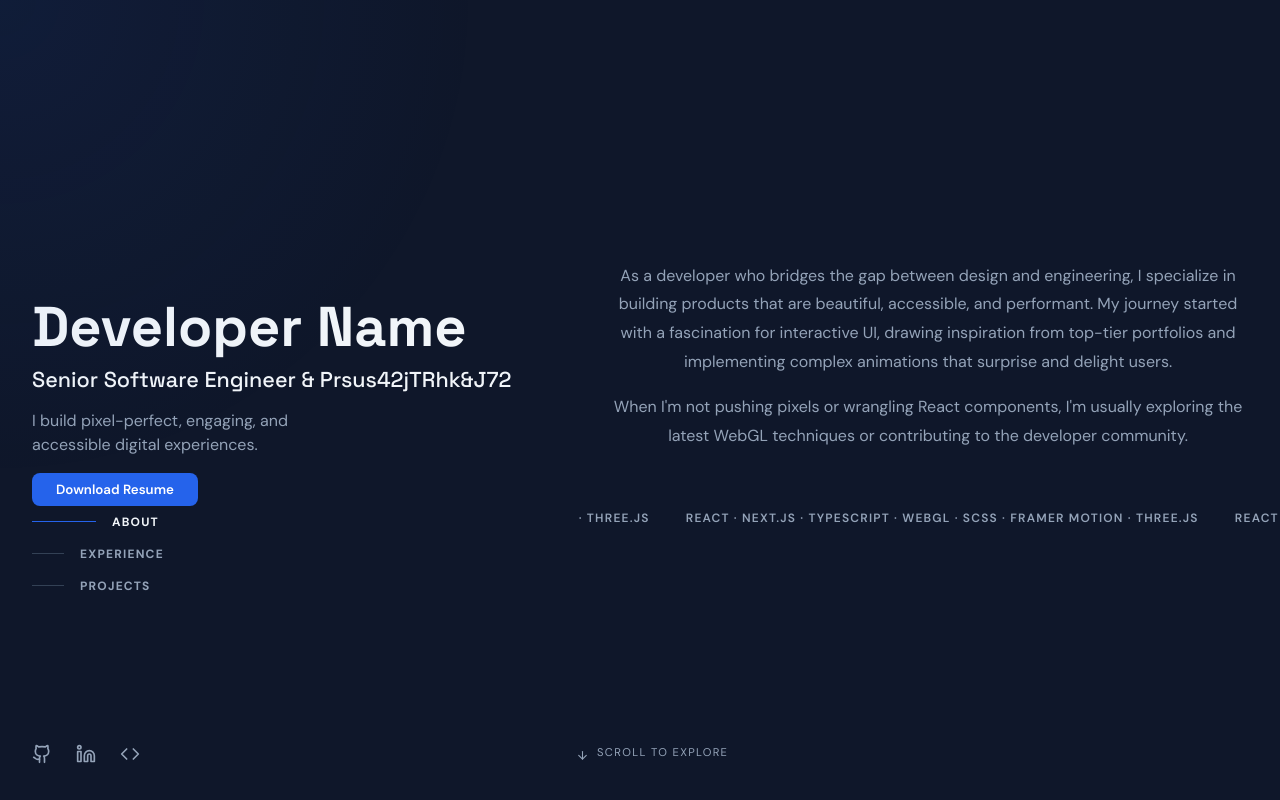
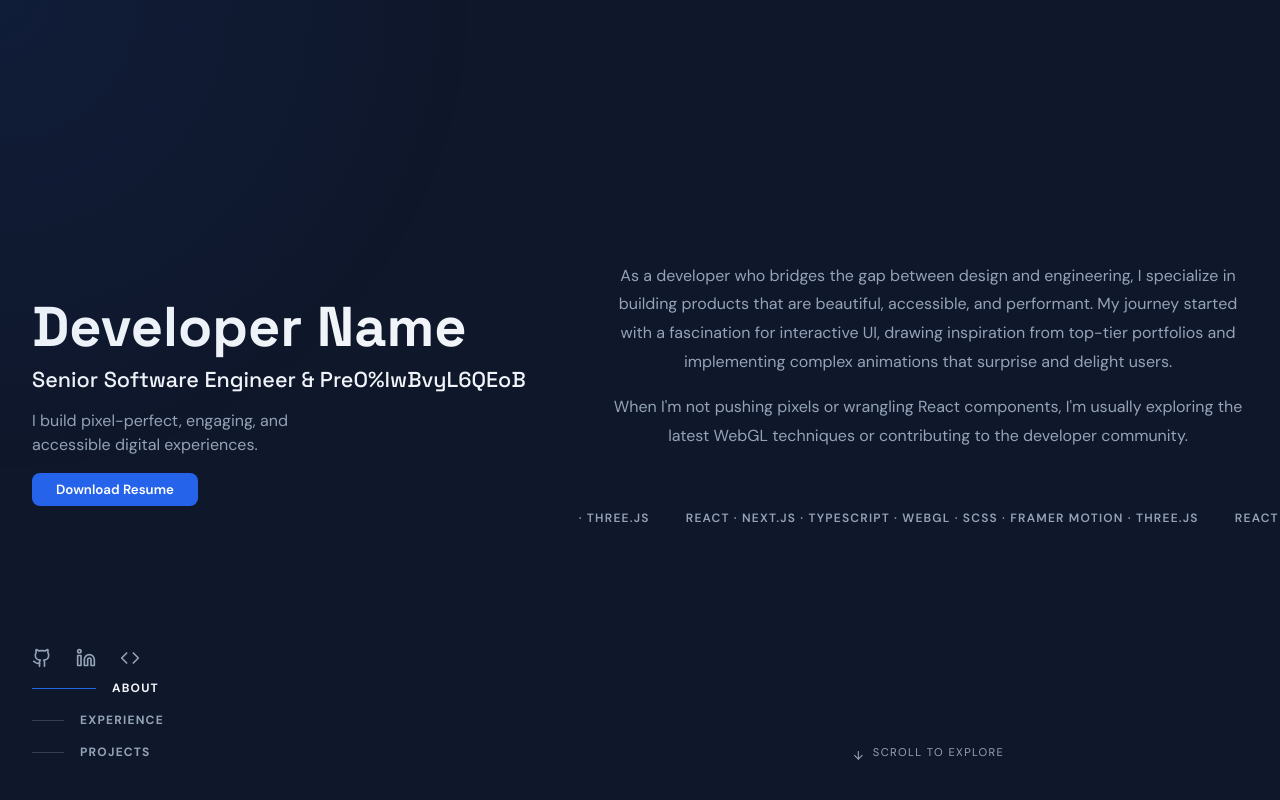
Before and after one commit to cmpdpucc/my-infinity-portfolio, a Next.js app: page / in a window 1280 px wide. Built offline with nearby package versions, Linux system fonts and the light colour scheme.

Commit message:
feat(phase18): decompose Sidebar into DevIdentity + SectionNav, show identity on mobile, fix Scroll to Explore, SCSS separation

```diff
--- a/src/app/page.tsx
+++ b/src/app/page.tsx
@@ -3,7 +3,8 @@
 import React from "react";
 import Spotlight from "@/components/Spotlight";
 import ClickSpark from "@/components/ClickSpark";
-import Sidebar from "@/components/Sidebar";
+import DevIdentity from "@/components/DevIdentity";
+import SectionNav from "@/components/SectionNav";
 import MobileNav from "@/components/MobileNav";
 import { SECTIONS } from "@/data/sections.data";
 import { useScrollSpy } from "@/hooks/useScrollSpy";
@@ -13,16 +14,11 @@ import { useDiscreteScroll } from "@/hooks/useDiscreteScroll";
  * page.tsx — Root portfolio page.
  *
  * Architecture:
- * - Left column: Sidebar (fixed, 50% width) with dynamic nav from SECTIONS
- * - Right column: scroll container with full-viewport sections
+ * - Desktop: left sidebar (DevIdentity + SectionNav) + right scroll container
+ * - Mobile: DevIdentity hero header inside scroll container + floating MobileNav
  *
  * Each section is 100vh, rendered by iterating SECTIONS array.
- * The scroll-snap behaviour is implemented purely in SCSS (.pf-scroll-container).
  * Discrete scroll hook intercepts wheel events for 1-to-1 section jumps.
- *
- * To add a new section from an API:
- *   const sections = await fetch("/api/sections").then(r => r.json())
- *   Replace SECTIONS with the API response (same SectionConfig shape).
  */
 export default function Home() {
   const sectionIds = SECTIONS.map(s => `#${s.id}`);
@@ -37,14 +33,20 @@ export default function Home() {
         <Spotlight />
 
         <div className="pf-layout">
-          {/* LEFT: Fixed Sidebar — nav generated from sections list */}
-          <Sidebar sections={SECTIONS} activeSectionId={activeSectionId} />
+          {/* LEFT: Desktop sidebar — Identity + Nav (hidden < 64em) */}
+          <aside className="pf-sidebar">
+            <DevIdentity variant="sidebar" />
+            <SectionNav sections={SECTIONS} activeSectionId={activeSectionId} />
+          </aside>
 
           {/* BOTTOM: Floating mobile nav (< 1024px) */}
           <MobileNav sections={SECTIONS} activeSectionId={activeSectionId} />
 
           {/* RIGHT: Scroll container — one fullscreen section per item */}
           <div className="pf-scroll-container" id="scroll-container">
+            {/* Mobile hero: DevIdentity shown as first element in scroll flow */}
+            <DevIdentity variant="hero" />
+
             {SECTIONS.map(({ id, component: SectionComponent }) => (
               <section
                 key={id}
--- /dev/null
+++ b/src/components/DevIdentity.tsx
@@ -0,0 +1,81 @@
+"use client";
+
+import React from "react";
+import Magnet from "@/components/Magnet";
+import DecryptedText from "@/components/DecryptedText";
+import { motion } from "framer-motion";
+import { Github, Linkedin, Code } from "lucide-react";
+
+/**
+ * DevIdentity — Developer branding card.
+ *
+ * Renders: name, title, tagline, CTA button, social links.
+ * Used in two contexts:
+ * - Desktop: inside the sidebar (fixed left column)
+ * - Mobile/Tablet: as a hero header inside the scroll container
+ *
+ * The `variant` prop controls layout adaption:
+ * - "sidebar": vertical layout with spacious margins (desktop)
+ * - "hero": compact horizontal/centered layout (mobile)
+ */
+
+interface DevIdentityProps {
+  variant?: "sidebar" | "hero";
+}
+
+export default function DevIdentity({ variant = "sidebar" }: DevIdentityProps) {
+  return (
+    <div className={`pf-identity pf-identity--${variant}`}>
+      <div className="pf-identity__info">
+        <motion.h1
+          initial={{ opacity: 0, x: -20 }}
+          animate={{ opacity: 1, x: 0 }}
+          transition={{ duration: 0.5 }}
+          className="pf-identity__name"
+        >
+          <a href="/">Developer Name</a>
+        </motion.h1>
+
+        <motion.h2
+          initial={{ opacity: 0, x: -20 }}
+          animate={{ opacity: 1, x: 0 }}
+          transition={{ duration: 0.5, delay: 0.1 }}
+          className="pf-identity__title"
+        >
+          <DecryptedText text="Senior Software Engineer & Product Designer" speed={60} />
+        </motion.h2>
+
+        <motion.p
+          initial={{ opacity: 0, x: -20 }}
+          animate={{ opacity: 1, x: 0 }}
+          transition={{ duration: 0.5, delay: 0.2 }}
+          className="pf-identity__tagline"
+        >
+          I build pixel-perfect, engaging, and accessible digital experiences.
+        </motion.p>
+
+        <motion.div
+          initial={{ opacity: 0, y: 10 }}
+          animate={{ opacity: 1, y: 0 }}
+          transition={{ duration: 0.5, delay: 0.3 }}
+          className="pf-identity__cta"
+        >
+          <button className="pf-button pf-button--primary">Download Resume</button>
+        </motion.div>
+      </div>
+
+      {/* Social Links */}
+      <motion.ul
+        initial={{ opacity: 0 }}
+        animate={{ opacity: 1 }}
+        transition={{ duration: 0.5, delay: 0.5 }}
+        className="pf-identity__social"
+        aria-label="Social media"
+      >
+        <li><Magnet><a href="#" aria-label="Github"><Github size={20} /></a></Magnet></li>
+        <li><Magnet><a href="#" aria-label="LinkedIn"><Linkedin size={20} /></a></Magnet></li>
+        <li><Magnet><a href="#" aria-label="CodePen"><Code size={20} /></a></Magnet></li>
+      </motion.ul>
+    </div>
+  );
+}
--- /dev/null
+++ b/src/components/SectionNav.tsx
@@ -0,0 +1,49 @@
+"use client";
+
+import React from "react";
+import { motion } from "framer-motion";
+import type { SectionConfig } from "@/data/sections.data";
+
+/**
+ * SectionNav — Desktop sidebar navigation links.
+ *
+ * Renders a vertical list of section links with animated indicators.
+ * Hidden on mobile (< 64em) — MobileNav handles navigation there.
+ */
+
+interface SectionNavProps {
+  sections: SectionConfig[];
+  activeSectionId: string;
+}
+
+export default function SectionNav({ sections, activeSectionId }: SectionNavProps) {
+  const scrollToSection = (id: string) => {
+    const el = document.getElementById(id);
+    if (el) el.scrollIntoView({ behavior: "smooth" });
+  };
+
+  return (
+    <motion.nav
+      initial={{ opacity: 0 }}
+      animate={{ opacity: 1 }}
+      transition={{ duration: 0.5, delay: 0.4 }}
+      className="pf-section-nav"
+      aria-label="Portfolio sections"
+    >
+      <ul className="pf-section-nav__list">
+        {sections.map(({ id, navLabel }) => (
+          <li key={id}>
+            <button
+              className={`pf-section-nav__link ${activeSectionId === id ? "pf-section-nav__link--active" : ""}`}
+              onClick={() => scrollToSection(id)}
+              aria-current={activeSectionId === id ? "true" : undefined}
+            >
+              <span className="pf-section-nav__indicator" />
+              <span className="pf-section-nav__text">{navLabel}</span>
+            </button>
+          </li>
+        ))}
+      </ul>
+    </motion.nav>
+  );
+}
--- a/src/sections/AboutSection.tsx
+++ b/src/sections/AboutSection.tsx
@@ -52,15 +52,17 @@ export default function AboutSection() {
         />
       </motion.div>
 
-      {/* Guida verso la sezione successiva */}
+      {/* Scroll indicator — hidden on mobile (MobileNav provides navigation cue) */}
       <motion.div
         initial={{ opacity: 0 }}
         animate={{ opacity: 1 }}
         transition={{ delay: 0.8 }}
+        className="pf-scroll-indicator"
         style={{
           position: "absolute",
           bottom: "2.5rem",
-          left: 0,
+          left: "50%",
+          transform: "translateX(-50%)",
           display: "flex",
           alignItems: "center",
           gap: "0.5rem",
--- /dev/null
+++ b/src/styles/components/_identity.scss
@@ -0,0 +1,116 @@
+@use '../colors' as *;
+@use '../tokens' as *;
+
+// =====================================
+// DEVELOPER IDENTITY — branding card
+// =====================================
+.pf-identity {
+  display: flex;
+  flex-direction: column;
+
+  // ─── Sidebar variant (desktop) ───
+  &--sidebar {
+    justify-content: space-between;
+    height: 100%;
+
+    .pf-identity__info {
+      flex: 1;
+      margin-top: 33vh;
+    }
+
+    @media (max-width: 64em) {
+      display: none; // Hidden on mobile — hero variant shown instead
+    }
+  }
+
+  // ─── Hero variant (mobile/tablet) ───
+  &--hero {
+    display: none; // Hidden on desktop
+
+    @media (max-width: 64em) {
+      display: flex;
+      align-items: center;
+      text-align: center;
+      padding: space(2xl) space(lg) space(lg);
+      gap: space(sm);
+
+      .pf-identity__info {
+        width: 100%;
+      }
+
+      .pf-identity__name {
+        font-size: clamp(1.75rem, 5vw, 2.5rem);
+      }
+
+      .pf-identity__title {
+        font-size: clamp(0.85rem, 2vw, 1rem);
+      }
+
+      .pf-identity__tagline {
+        max-width: 100%;
+        font-size: 0.875rem;
+      }
+
+      .pf-identity__cta {
+        margin-top: space(md);
+      }
+
+      .pf-identity__social {
+        justify-content: center;
+        margin-top: space(md);
+      }
+    }
+  }
+
+  // ─── Child elements ───
+  &__name {
+    font-size: clamp(2.25rem, 6vw, 3.5rem);
+    font-weight: 700;
+    line-height: 1.1;
+    color: var(--color-text);
+    margin-bottom: space(xs);
+
+    a {
+      color: inherit;
+      text-decoration: none;
+    }
+  }
+
+  &__title {
+    font-size: clamp(1.1rem, 2.5vw, 1.35rem);
+    font-weight: 500;
+    color: var(--color-text);
+    margin-top: space(sm);
+  }
+
+  &__tagline {
+    max-width: 20rem;
+    margin-top: space(md);
+    color: var(--color-text-muted);
+    line-height: 1.5;
+  }
+
+  &__cta {
+    margin-top: space(md);
+  }
+
+  &__social {
+    display: flex;
+    align-items: center;
+    list-style: none;
+    padding: 0;
+    margin: space(xl) 0 0 0;
+
+    li {
+      margin-right: space(lg);
+      font-size: 0.875rem;
+      color: var(--color-text-muted);
+      cursor: pointer;
+      transition: color 200ms ease;
+
+      &:hover {
+        color: var(--color-text);
+      }
+    }
+  }
+}
--- a/src/styles/components/_page.scss
+++ b/src/styles/components/_page.scss
@@ -20,100 +20,13 @@
 .pf-page {
   position: relative;
   background-color: var(--color-background);
+}
 
-  &__title {
-    font-size: clamp(2.25rem, 6vw, 3.5rem);
-    font-weight: 700;
-    line-height: 1.1;
-    color: var(--color-text);
-    margin-bottom: space(xs);
-  }
-
-  &__subtitle {
-    font-size: clamp(1.1rem, 2.5vw, 1.35rem);
-    font-weight: 500;
-    color: var(--color-text);
-    margin-top: space(sm);
-  }
-
-  &__description {
-    max-width: 320px;
-    margin-top: space(md);
-    color: var(--color-text-muted);
-    line-height: 1.5;
-  }
-
-  &__nav {
-    display: none;
-    margin-top: space(3xl);
-
-    @media (min-width: 1024px) {
-      display: block;
-    }
-
-    &-list {
-      list-style: none;
-      padding: 0;
-      margin: 0;
-      width: max-content;
-    }
-
-    &-link {
-      display: flex;
-      align-items: center;
-      padding: space(sm) 0;
-      cursor: pointer;
-      background: transparent;
-      border: none;
-      font-family: inherit;
-
-      &:hover, &:focus-visible, &--active {
-        .pf-page__nav-indicator {
-          width: 4rem;
-          background-color: var(--color-cta);
-        }
-        .pf-page__nav-text {
-          color: var(--color-text);
-        }
-      }
-    }
-
-    &-indicator {
-      display: inline-block;
-      height: 1px;
-      width: 2rem;
-      background-color: var(--color-border);
-      margin-right: space(md);
-      transition: all 200ms ease;
-    }
-
-    &-text {
-      font-size: 0.75rem;
-      font-weight: 700;
-      text-transform: uppercase;
-      letter-spacing: 0.1em;
-      color: var(--color-text-muted);
-      transition: color 200ms ease;
-    }
-  }
-
-  &__social {
-    display: flex;
-    align-items: center;
-    list-style: none;
-    padding: 0;
-    margin: space(xl) 0 0 0;
-
-    li {
-      margin-right: space(lg);
-      font-size: 0.875rem;
-      color: var(--color-text-muted);
-      cursor: pointer;
-      transition: color 200ms ease;
-
-      &:hover {
-        color: var(--color-text);
-      }
-    }
+// =====================================
+// SCROLL INDICATOR — "Scroll to explore"
+// =====================================
+.pf-scroll-indicator {
+  @media (max-width: 64em) {
+    display: none !important; // Mobile has MobileNav for navigation cue
   }
 }
--- /dev/null
+++ b/src/styles/components/_section-nav.scss
@@ -0,0 +1,61 @@
+@use '../colors' as *;
+@use '../tokens' as *;
+
+// =====================================
+// SECTION NAV — desktop sidebar navigation
+// =====================================
+.pf-section-nav {
+  display: none;
+  margin-top: space(3xl);
+
+  @media (min-width: 64em) {
+    display: block;
+  }
+
+  &__list {
+    list-style: none;
+    padding: 0;
+    margin: 0;
+    width: max-content;
+  }
+
+  &__link {
+    display: flex;
+    align-items: center;
+    padding: space(sm) 0;
+    cursor: pointer;
+    background: transparent;
+    border: none;
+    font-family: inherit;
+
+    &:hover,
+    &:focus-visible,
+    &--active {
+      .pf-section-nav__indicator {
+        width: 4rem;
+        background-color: var(--color-cta);
+      }
+      .pf-section-nav__text {
+        color: var(--color-text);
+      }
+    }
+  }
+
+  &__indicator {
+    display: inline-block;
+    height: 1px;
+    width: 2rem;
+    background-color: var(--color-border);
+    margin-right: space(md);
+    transition: all 200ms ease;
+  }
+
+  &__text {
+    font-size: 0.75rem;
+    font-weight: 700;
+    text-transform: uppercase;
+    letter-spacing: 0.1em;
+    color: var(--color-text-muted);
+    transition: color 200ms ease;
+  }
+}
--- a/src/styles/layout/_grid.scss
+++ b/src/styles/layout/_grid.scss
@@ -34,13 +34,8 @@
   padding: space(3xl) space(xl);
   overflow: hidden;
 
-  &__identity {
-    flex: 1;
-    margin-top: 33vh;
-  }
-
   @media (max-width: 64em) {
-    display: none; // HIDE on mobile, MobileNav will replace it
+    display: none; // Hidden on mobile — DevIdentity hero + MobileNav replace it
   }
 }
 
--- a/src/styles/main.scss
+++ b/src/styles/main.scss
@@ -7,6 +7,8 @@
 @use 'components/page';
 @use 'components/mobile-nav';
 @use 'components/pixel-ripple';
+@use 'components/identity';
+@use 'components/section-nav';
 
 *, *::before, *::after {
   box-sizing: border-box;
```
